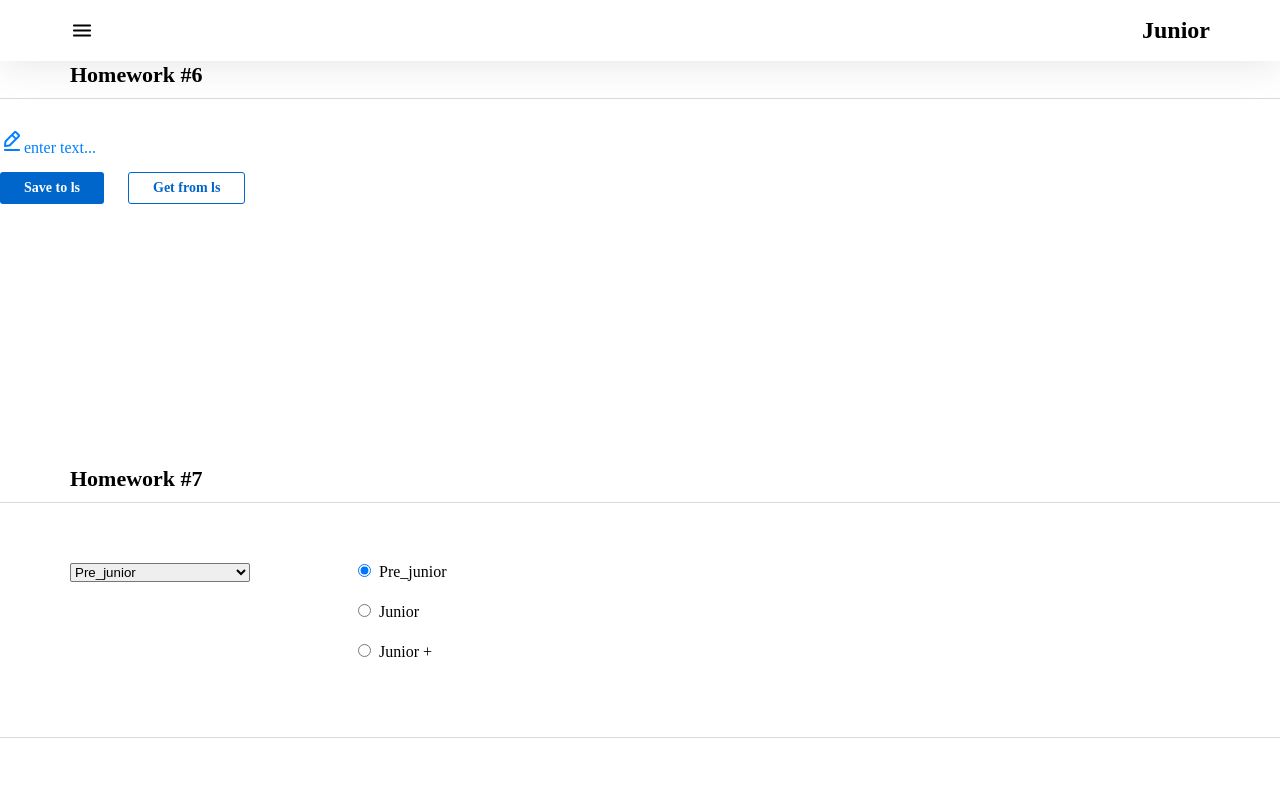
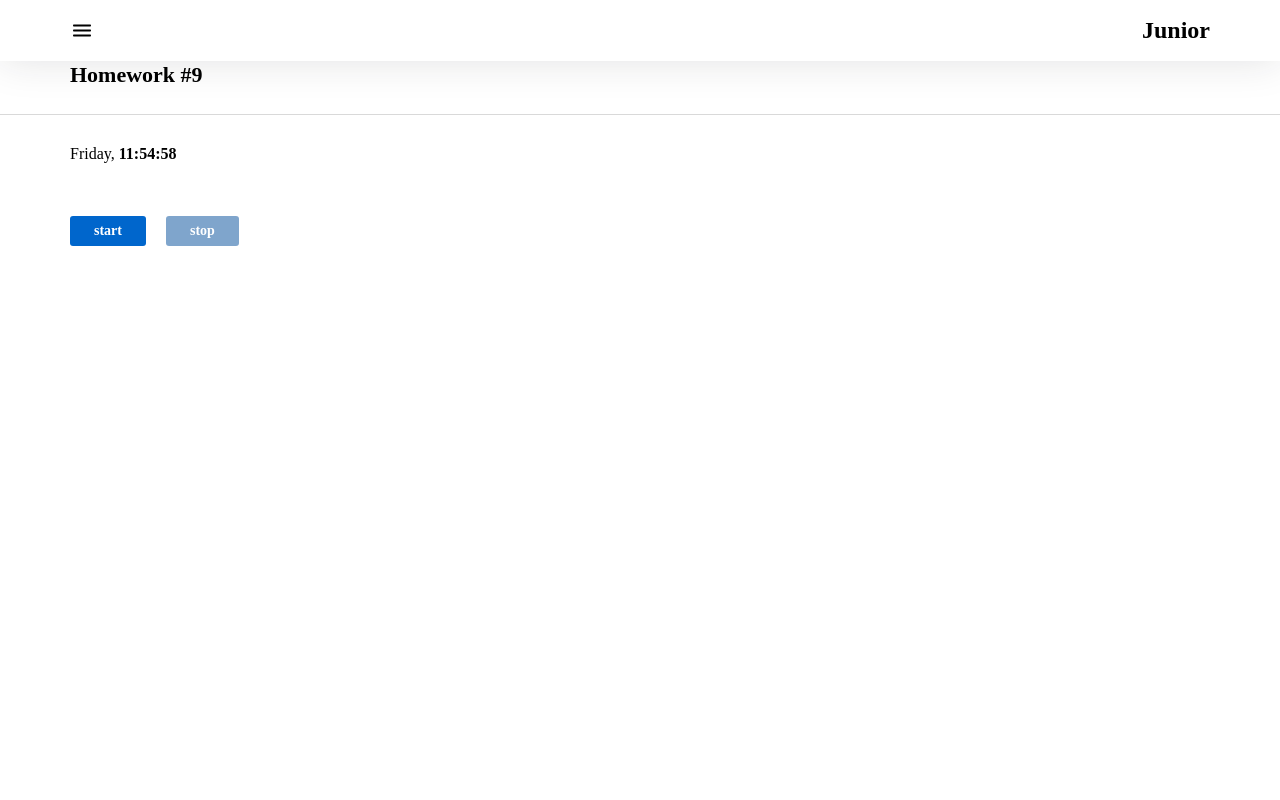
Before and after one commit to yevhenkr/home-work-with-auto-check, a React (Create React App) app: page /#/junior in a window 1280 px wide. Shown: the top 800 px of the page. Built offline with nearby package versions, Linux system fonts and the light colour scheme.

Commit message:
Add Clock

```diff
--- a/src/s1-main/App.module.css
+++ b/src/s1-main/App.module.css
@@ -23,6 +23,6 @@
     text-align: left;
     border-bottom: solid 1px rgba(217, 217, 217, 1);
     margin-bottom: 30px;
-    padding-bottom: 10px;
+    padding-bottom: 26px;
     padding-left: 70px;
 }
--- a/src/s2-homeworks/hw04/common/c2-SuperButton/SuperButton.module.css
+++ b/src/s2-homeworks/hw04/common/c2-SuperButton/SuperButton.module.css
@@ -10,6 +10,9 @@
     color: white;
 }
 
+.button:disabled {
+    color: white;
+}
 .secondary {
     background-color: #fff;
     color: rgba(0, 102, 204, 1);
@@ -61,6 +64,3 @@
 .red:active {
     background: rgba(178, 18, 50, 1);
 }
-
-.button:disabled {
-}
--- a/src/s2-homeworks/hw05/pages/Junior.tsx
+++ b/src/s2-homeworks/hw05/pages/Junior.tsx
@@ -2,16 +2,17 @@ import React from 'react'
 import HW6 from '../../hw06/HW6'
 import HW7 from "../../hw07/HW7";
 import HW8 from "../../hw08/HW8";
+import HW9 from "../../hw09/HW9";
 // import HW8 from '../../hw08/HW8'
 // import HW9 from '../../hw09/HW9'
 
 function Junior() {
     return (
         <div id={'hw5-page-junior'}>
-            <HW6/>
-            <HW7/>
-            <HW8 />
-            {/*<HW9 />*/}
+            {/*<HW6/>*/}
+            {/*<HW7/>*/}
+            {/*<HW8 />*/}
+            <HW9 />
         </div>
     )
 }
--- a/src/s2-homeworks/hw09/Clock.module.css
+++ b/src/s2-homeworks/hw09/Clock.module.css
@@ -1,14 +1,20 @@
 .buttonsContainer {
+    display: flex;
+    column-gap: 20px;
 }
 
 .clock {
+    margin-left: 70px;
 }
 
 .watch {
+
 }
 
 .watch strong {
 }
 
 .more {
+    padding-top: 10px;
+    padding-bottom: 25px;
 }
--- a/src/s2-homeworks/hw09/Clock.tsx
+++ b/src/s2-homeworks/hw09/Clock.tsx
@@ -4,35 +4,50 @@ import {restoreState} from '../hw06/localStorage/localStorage'
 import s from './Clock.module.css'
 
 function Clock() {
-    const [timerId, setTimerId] = useState<number | undefined>(undefined)
+    const [timerId, setTimerId] = useState<number>()
     // for autotests // не менять // можно подсунуть в локалСторэдж нужную дату, чтоб увидеть как она отображается
     const [date, setDate] = useState<Date>(new Date(restoreState('hw9-date', Date.now())))
     const [show, setShow] = useState<boolean>(false)
+    const [showStartBtn, setShowStartBtn] = useState<boolean>(false)
 
     const start = () => {
         // пишут студенты // запустить часы (должно отображаться реальное время, а не +1)
-        // сохранить ид таймера (https://learn.javascript.ru/settimeout-setinterval#setinterval)
+        // сохранить ид таймера (https://learn.javascript.ru/settimeout-setinter val#setinterval)
+        setTimerId(+setInterval(updateTime, 1000)); // Number(value) || parseInt(value)
+        setShowStartBtn(!showStartBtn)
+    }
 
+    function updateTime() {
+        setDate(new Date());
     }
 
     const stop = () => {
         // пишут студенты // поставить часы на паузу, обнулить ид таймера (timerId <- undefined)
+        clearInterval(timerId)
+        setShowStartBtn(!showStartBtn)
 
     }
 
     const onMouseEnter = () => { // пишут студенты // показать дату если наведена мышка
+        setShow(true)
+    }
+    const onMouseLeave = () => { // пишут студенты // спрятать дату если мышка не наведена
+        setShow(false)
 
     }
-    const onMouseLeave = () => { // пишут студенты // спрятать дату если мышка не наведена
-
+    const formatTime = (time: number) => {
+        return time < 10 ? `0${time}` : time.toString();
     }
-
-    const stringTime = 'date->time' || <br/> // часы24:минуты:секунды (01:02:03)/(23:02:03)/(24:00:00)/(00:00:01) // пишут студенты
-    const stringDate = 'date->date' || <br/> // день.месяц.год (01.02.2022) // пишут студенты, варианты 01.02.0123/01.02.-123/01.02.12345 не рассматриваем
+    let currentDate: Date = new Date()
+    const stringTime = `${formatTime(date.getHours())}:${formatTime(date.getMinutes())}:${formatTime(date.getSeconds())}` ||
+        <br/> // часы24:минуты:секунды (01:02:03)/(23:02:03)/(24:00:00)/(00:00:01) // пишут студенты
+    const stringDate = `${currentDate.getDate()}.${currentDate.getDate()}.${currentDate.getFullYear()}` || <br/> // день.месяц.год (01.02.2022) // пишут студенты, варианты 01.02.0123/01.02.-123/01.02.12345 не рассматриваем
 
     // день недели на английском, месяц на английском (https://learn.javascript.ru/intl#intl-datetimeformat)
-    const stringDay = 'date->day' || <br/> // пишут студенты
-    const stringMonth = 'date->month' || <br/> // пишут студенты
+    let weekArray: string[] = ["Sunday", "Monday", "Tuesday", "Wednesday", "Thursday", "Friday", "Saturday"];
+    let months: string[] = ["January", "February", "March", "April", "May", "June", "July", "August", "September", "October", "November", "December"];
+    const stringDay = weekArray[currentDate.getDay()] || <br/> // пишут студенты
+    const stringMonth = months[currentDate.getMonth()] || <br/> // пишут студенты
 
     return (
         <div className={s.clock}>
@@ -66,14 +81,14 @@ function Clock() {
             <div className={s.buttonsContainer}>
                 <SuperButton
                     id={'hw9-button-start'}
-                    disabled={true} // пишут студенты // задизэйблить если таймер запущен
+                    disabled={showStartBtn} // пишут студенты // задизэйблить если таймер запущен
                     onClick={start}
                 >
                     start
                 </SuperButton>
                 <SuperButton
                     id={'hw9-button-stop'}
-                    disabled={true} // пишут студенты // задизэйблить если таймер не запущен
+                    disabled={!showStartBtn} // пишут студенты // задизэйблить если таймер не запущен
                     onClick={stop}
                 >
                     stop
```
